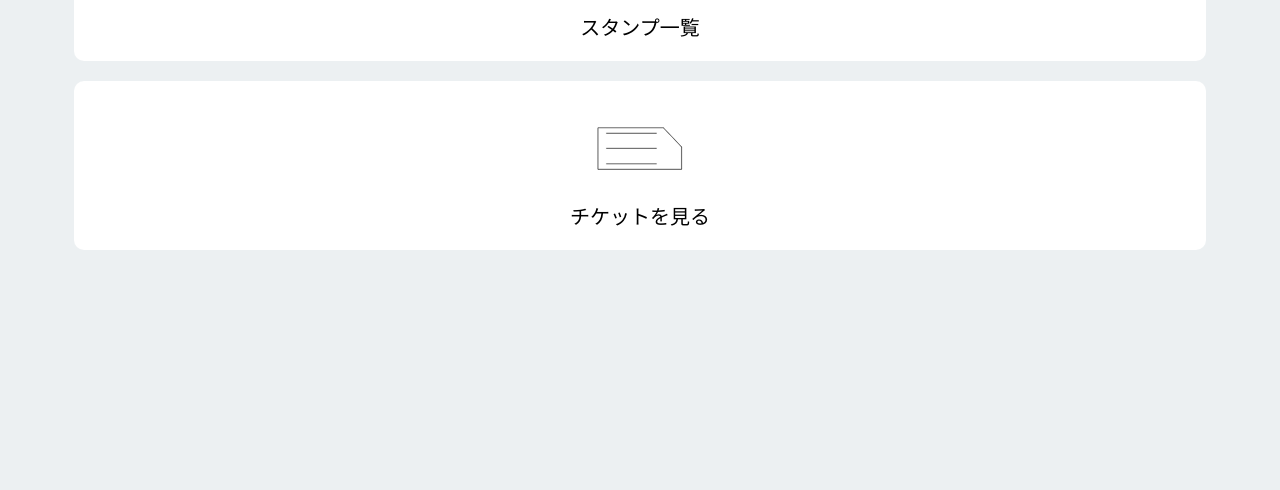
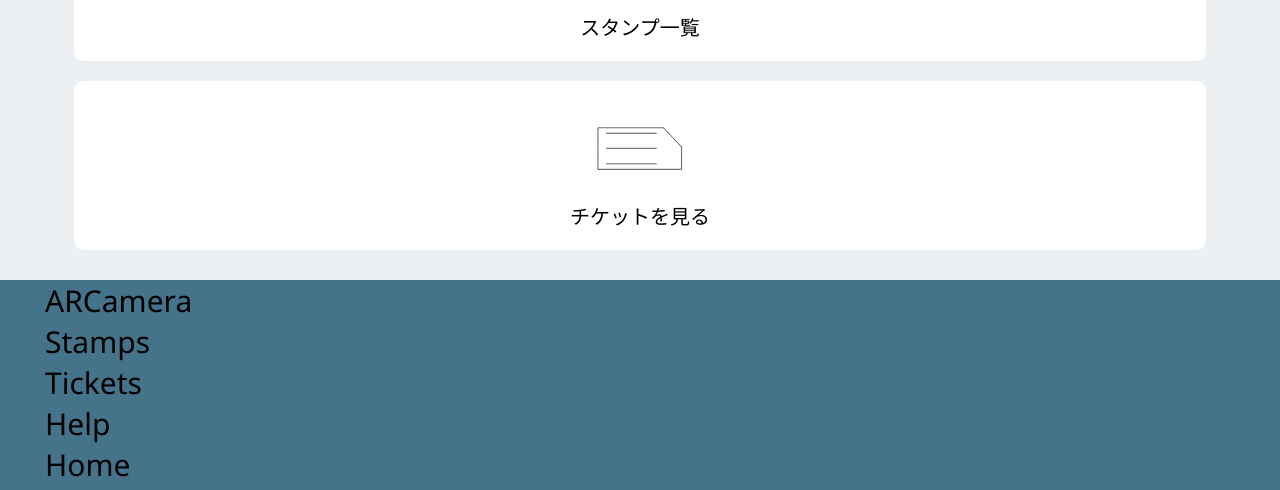
Before and after one commit to oblivionmgd/ARMap, a plain HTML site: page index.html in a window 1280 px wide. Shown: the part 447-937 px from the top of the page. Before the commit the page ends 800 px from the top, so only its background shows below. Drawn offline with nearby package versions, Linux system fonts and the light colour scheme.

Commit message:
footer added
ハンバーガーメニューが反応しない機種がありそうなのでフッターにリンクを追加

```diff
--- a/index.html
+++ b/index.html
@@ -15,7 +15,7 @@
                 <ul>
                     <li><a href="./ar.html">ARCamera</a></li>
                     <li><a href="./stamps.html">Stamps</a></li>
-                    <li><a href="./ticets.html">Tickets</a></li>
+                    <li><a href="./tickets.html">Tickets</a></li>
                     <li><a href="./help.html">Help</a></li>
                     <li><a href="./index.html">Home</a></li>
                 </ul>
@@ -64,7 +64,16 @@
             </div>
         </div>
         <footer>
-
+            <div class="links">
+                <ul>
+                    <li><a href="./ar.html">ARCamera</a></li>
+                    <li><a href="./stamps.html">Stamps</a></li>
+                    <li><a href="./ticets.html">Tickets</a></li>
+                    <li><a href="./help.html">Help</a></li>
+                    <li><a href="./index.html">Home</a></li>
+                </ul>
+                </ul>
+            </div>
         </footer>
     </body>
 </html>
--- a/style/base-style.css
+++ b/style/base-style.css
@@ -122,8 +122,17 @@ h1 {
     text-align: center;
     margin: 10px 0px;
 }
-footer{
-    position: fixed;
-    background-color: rgba(0, 0, 0, 0);
 
+li{
+    list-style: none;
 }
+.links{
+    width: 100%;
+    height: 150px;
+    font-family: 'Open Sans', sans-serif;
+    background:#457389;
+    color:#FFF;
+    font-size:30px;
+    padding: 0px 5px;
+    height: 210px;
+}
```
